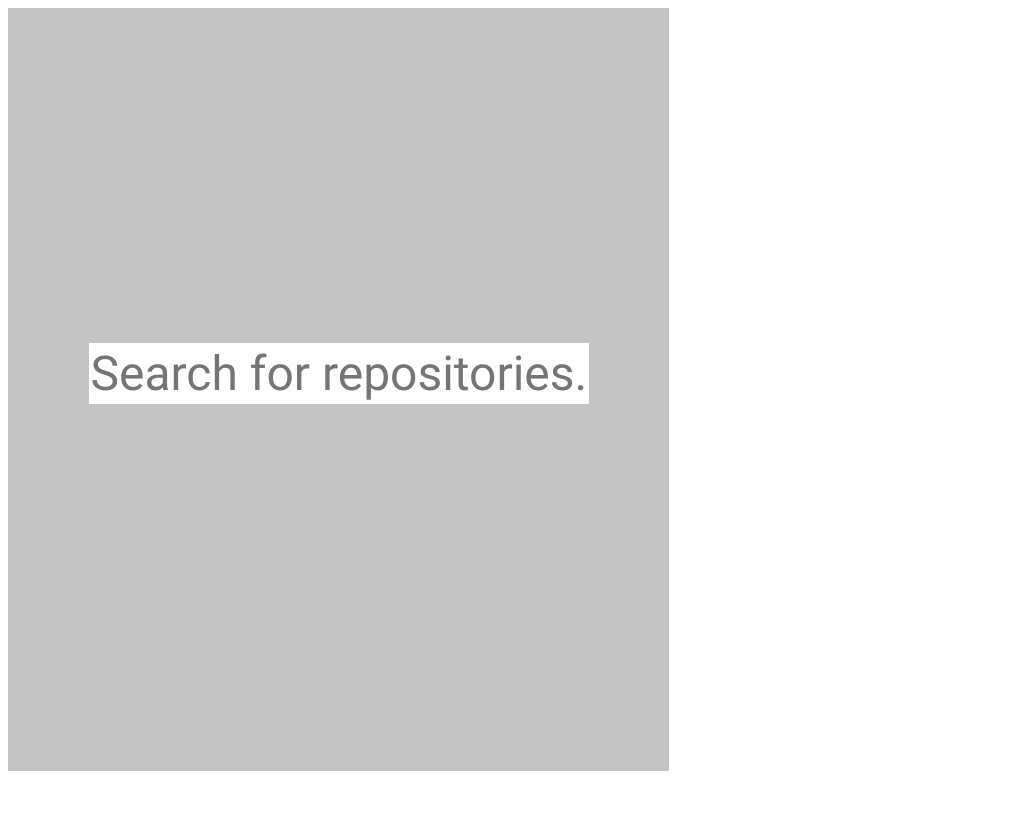
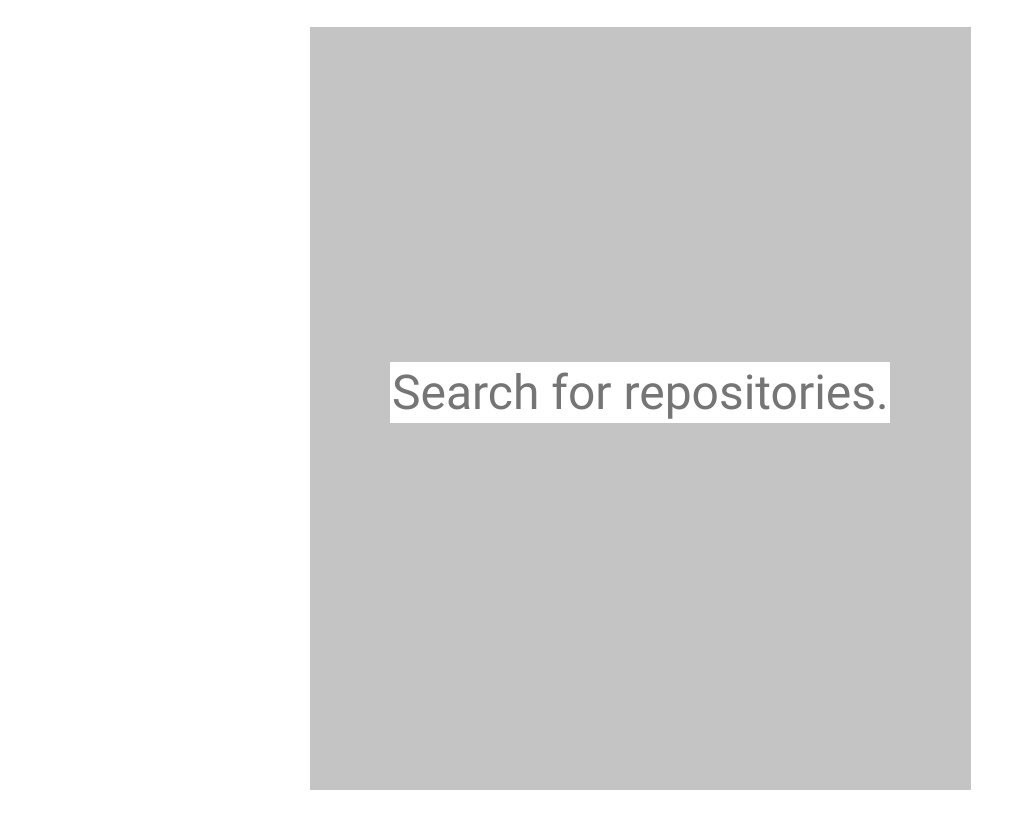
Before and after one commit to ArturNovikov/getRepos, a plain HTML site: page index.html in a window 1280 px wide. Shown: the whole page, without its empty margins (0-1026 px from the left). Drawn offline with Linux system fonts and the light colour scheme; a web font is replaced by a local one.

Commit message:
Update style.css

```diff
--- a/css/style.css
+++ b/css/style.css
@@ -12,6 +12,13 @@
     box-sizing: border-box;
     font-family: 'Roboto', sans-serif;
   }
+
+.center-container {
+    display: flex;
+    justify-content: center;
+    align-items: center;
+    height: 100vh;
+}
 
 #app {
     width: 661px;
```
